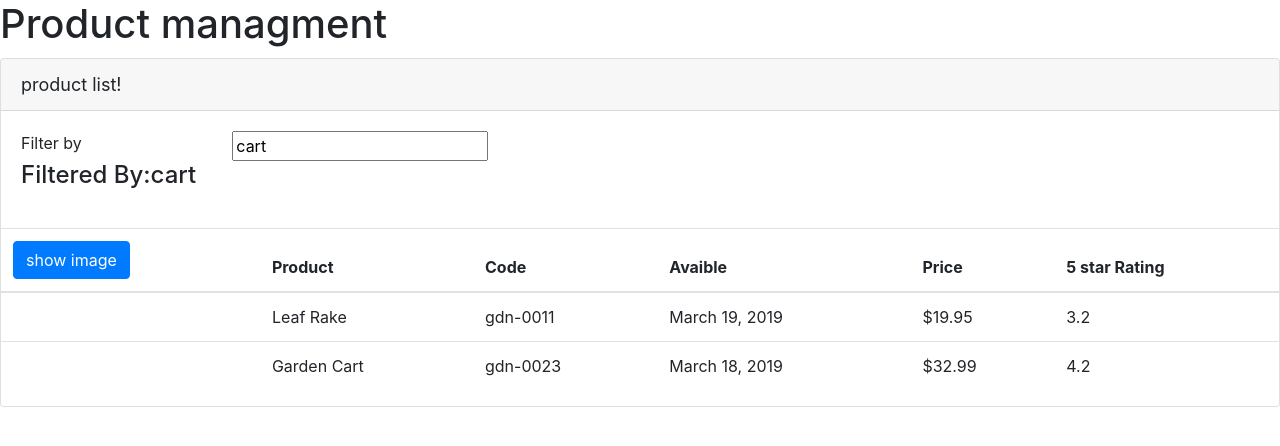
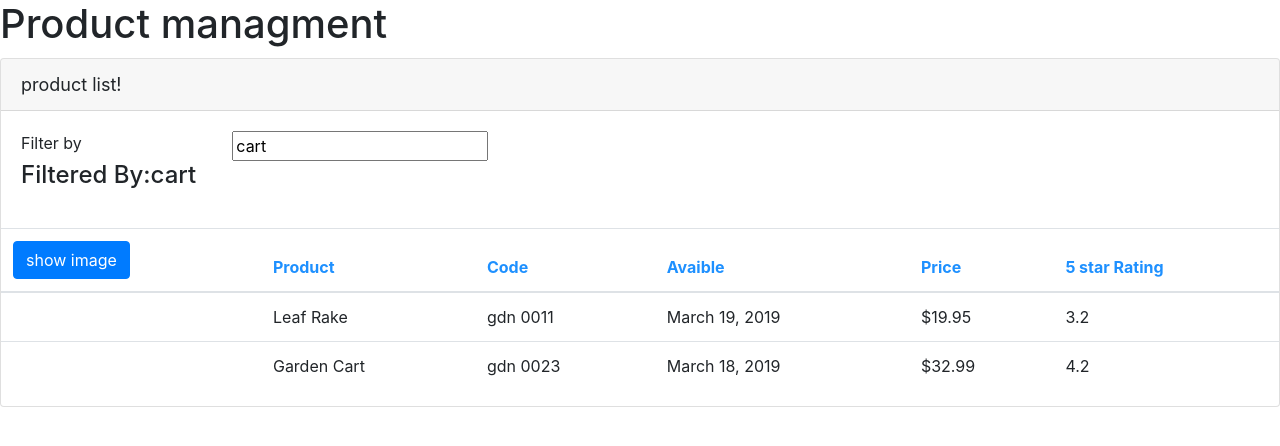
Before and after one commit to islamdraz/Angular9-StartApp, an Angular app: page / in a window 1280 px wide. Shown: the top 446 px of the page. Built offline with nearby package versions, Linux system fonts and the light colour scheme.

Commit message:
add pipe to replace charachter with space

```diff
--- /dev/null
+++ b/src/app/Procuct/product.list.component.css
@@ -0,0 +1,3 @@
+thead{
+    color: dodgerblue;
+}
--- a/src/app/Procuct/product.list.component.html
+++ b/src/app/Procuct/product.list.component.html
@@ -38,7 +38,7 @@
                          [style.width.px]='imageWidth'
                          [style.margine.px]='imageMargine'/></td>
                     <td>{{product.productName}}</td>
-                    <td>{{product.productCode | lowercase}}</td>
+                    <td>{{product.productCode | lowercase | convertToSpace:'-'}}</td>
                     <td>{{product.releaseDate}}</td>
                     <td>{{product.price | currency:'USD':'symbol':'1.2-2'}}</td>
                     <td>{{product.starRating}}</td>
--- /dev/null
+++ b/src/app/Procuct/product.ts
@@ -0,0 +1,11 @@
+export interface IProduct{
+    productId: number;
+    productName: string;
+    productCode: string;
+    releaseDate: string;
+    description: string;
+    price: number;
+    starRating: number
+    imageUrl: string;
+
+}
--- a/src/app/Procuct/productList.component.ts
+++ b/src/app/Procuct/productList.component.ts
@@ -1,16 +1,20 @@
-import { Component } from '@angular/core';
-
+import { Component, OnInit } from '@angular/core';
+import {IProduct} from './product'
 @Component({
     selector:'pm-products',
-    templateUrl:'./product.list.component.html'
+    templateUrl:'./product.list.component.html',
+    styleUrls:['./product.list.component.css']
 })
-export class ProductListComponent{
+export class ProductListComponent implements OnInit{
+    ngOnInit(): void {
+      console.log("in oninit")
+    }
     title:string ='product list!';
     imageWidth:number=50;
     imageMargine:number=2;
     showImage=false;
     listFilter:string ='cart';
-    products:any[]=[
+    products:IProduct[]=[
         {
             "productId": 1,
             "productName": "Leaf Rake",
--- a/src/app/app.module.ts
+++ b/src/app/app.module.ts
@@ -3,11 +3,13 @@ import { NgModule  } from '@angular/core';
 import {FormsModule} from '@angular/forms'
 import { AppComponent } from './app.component';
 import { ProductListComponent } from './Procuct/productList.component';
+import { ConvertToSpacePipe } from './shared/convert-to-space-pipe';
 
 @NgModule({
   declarations: [
     AppComponent,
-    ProductListComponent
+    ProductListComponent,
+    ConvertToSpacePipe
   ],
   imports: [
     BrowserModule,
--- /dev/null
+++ b/src/app/shared/convert-to-space-pipe.ts
@@ -0,0 +1,14 @@
+
+import { PipeTransform, Pipe } from '@angular/core';
+
+@Pipe({
+    name:'convertToSpace'
+})
+export class ConvertToSpacePipe implements PipeTransform{
+    transform(value: any, ...args: any[]):string {
+        console.log('heelo',args[0]);
+        return value.replace(args[0],' ');
+
+    }
+
+}
```
